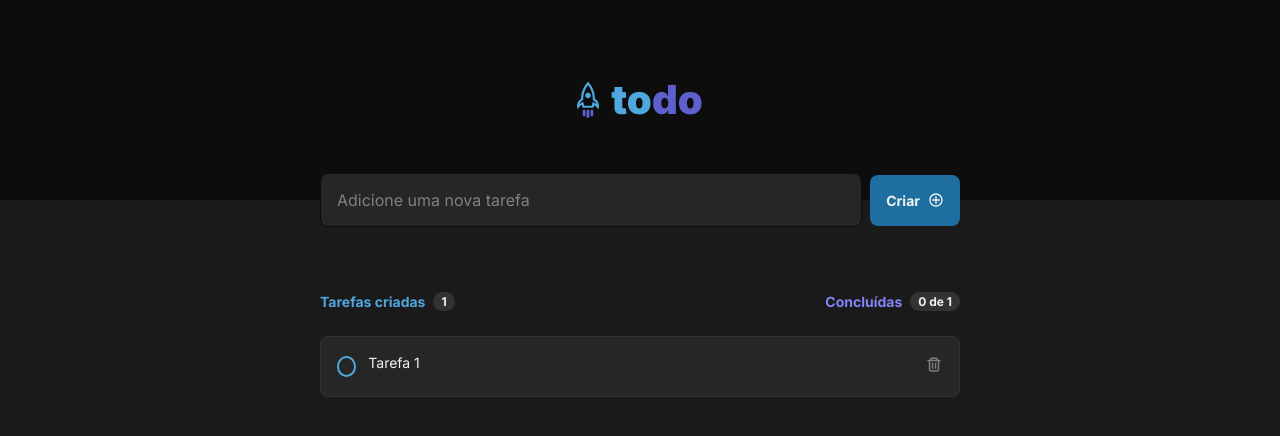
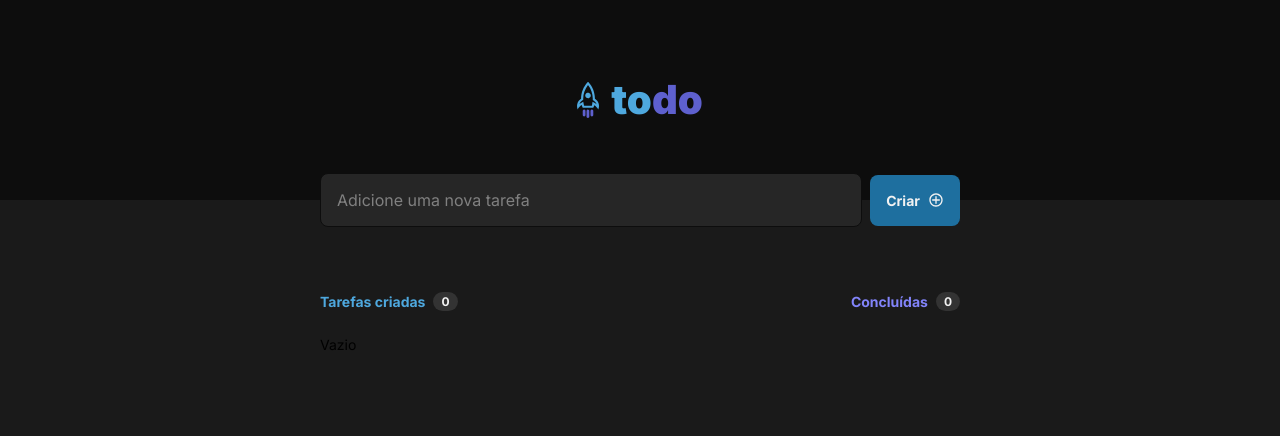
Before and after one commit to AndersonPAlmeida/to-do-list, a React (Vite) app: page / in a window 1280 px wide. Shown: the top 436 px of the page. Built offline with nearby package versions, Linux system fonts and the light colour scheme; the HTML template or start-up script is replaced by a standard one.

Commit message:
Aplicação do id e inicio do config. das taks vazias

```diff
--- a/package.json
+++ b/package.json
@@ -12,11 +12,13 @@
   "dependencies": {
     "react": "^18.2.0",
     "react-dom": "^18.2.0",
-    "react-icons": "^4.12.0"
+    "react-icons": "^4.12.0",
+    "uuid": "^9.0.1"
   },
   "devDependencies": {
     "@types/react": "^18.2.43",
     "@types/react-dom": "^18.2.17",
+    "@types/uuid": "^9.0.7",
     "@typescript-eslint/eslint-plugin": "^6.14.0",
     "@typescript-eslint/parser": "^6.14.0",
     "@vitejs/plugin-react": "^4.2.1",
--- a/src/App.tsx
+++ b/src/App.tsx
@@ -1,3 +1,6 @@
+import { useState } from 'react';
+import { v4 as uuidv4 } from 'uuid';
+
 import { Header } from './components/Header';
 import { AddTask } from './components/AddTask';
 import { ListTasks } from './components/ListTasks';
@@ -5,9 +8,9 @@ import { Task } from './components/Task';
 
 import './global.css';
 import styles from './App.module.css';
-import { useState } from 'react';
 
 export interface TaskType {
+  id: string;
   content: string;
   isChecked: boolean;
 }
@@ -15,17 +18,18 @@ export interface TaskType {
 function App() {
 
   const [textTask, setTextTask] = useState('');
-  const [tasks, setTasks] = useState([{
-    content: 'Tarefa 1',
-    isChecked: false
-  }]);
+  const [tasks, setTasks] = useState<TaskType[]>([]);
 
   function onSetTextTask(taskText: string) {
     setTextTask(taskText);
   }
 
   function saveTask(task: string) {
+    if (!textTask) {
+      return;
+    }
     setTasks([...tasks, {
+      id: uuidv4(),
       content: task,
       isChecked: false
     }]);
@@ -52,7 +56,7 @@ function App() {
   let totalTasks = tasks.length;
   let totalTasksCompleted = tasks.reduce((accumulator: number, task: TaskType) => {
     if(task.isChecked) {
-      accumulator++;
+      return accumulator += 1;
     }
     return accumulator;
   }, 0);
@@ -70,16 +74,20 @@ function App() {
           totalTasks={totalTasks}
           totalTaskCompleted={totalTasksCompleted}
         >
-          {tasks.map(task => {
+            {
+              tasks.length === 0 ?
+                <p>Vazio</p> :
+                tasks.map(task => {
                   return (
                     <Task
-                key={task.content}
+                      key={task.id}
                       task={task}
                       onIsChecked={onIsChecked}
                       onDeleteTask={onDeleteTask}
                     />
                   )
-          })}
+                })
+            }
         </ListTasks>
       </div>
     </div>
--- a/src/components/ListTasks/index.tsx
+++ b/src/components/ListTasks/index.tsx
@@ -17,7 +17,11 @@ export function ListTasks({ totalTasks, totalTaskCompleted, children }: Tasks) {
             </div>
             <div className={styles.qtdCreateTask}>
                <p className={styles.secondTitle}>Concluídas</p>
-               <span>{totalTaskCompleted} de {totalTasks}</span>
+               {
+                  totalTasks === 0 ?
+                  <span>{totalTasks}</span> :
+                  <span>{totalTaskCompleted} de {totalTasks}</span>
+               }
             </div>
          </header>
          <section className={styles.listTak}>
```
Also changed, not shown: 1 other file (tests, documents, lock files or other folders). Lines whose indentation alone changed are shown as unchanged.
